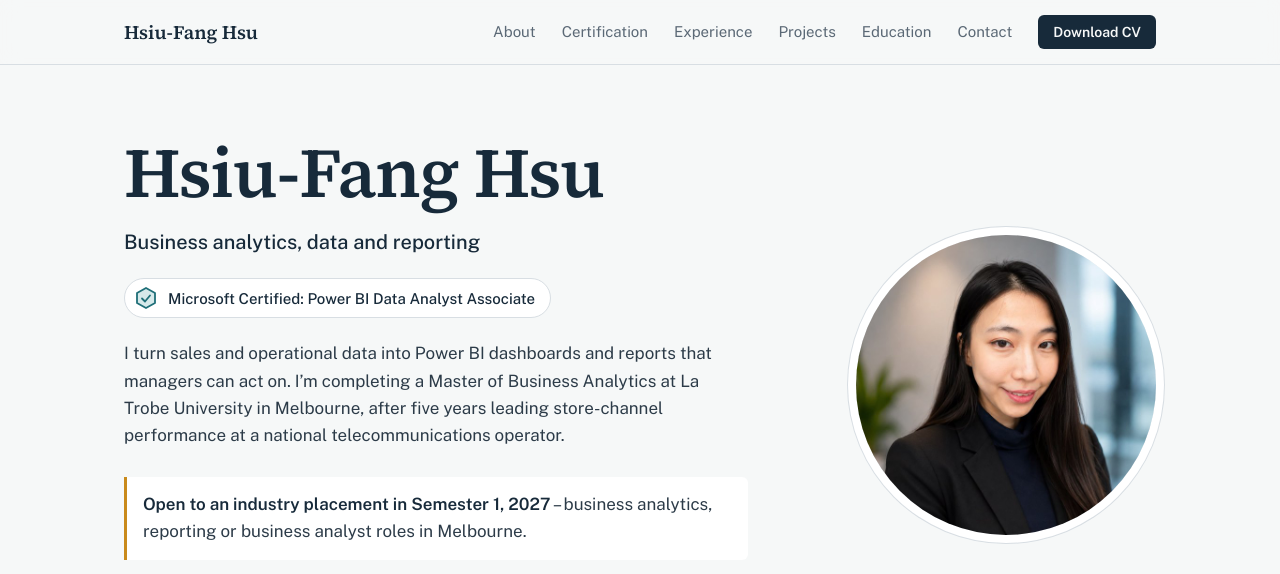
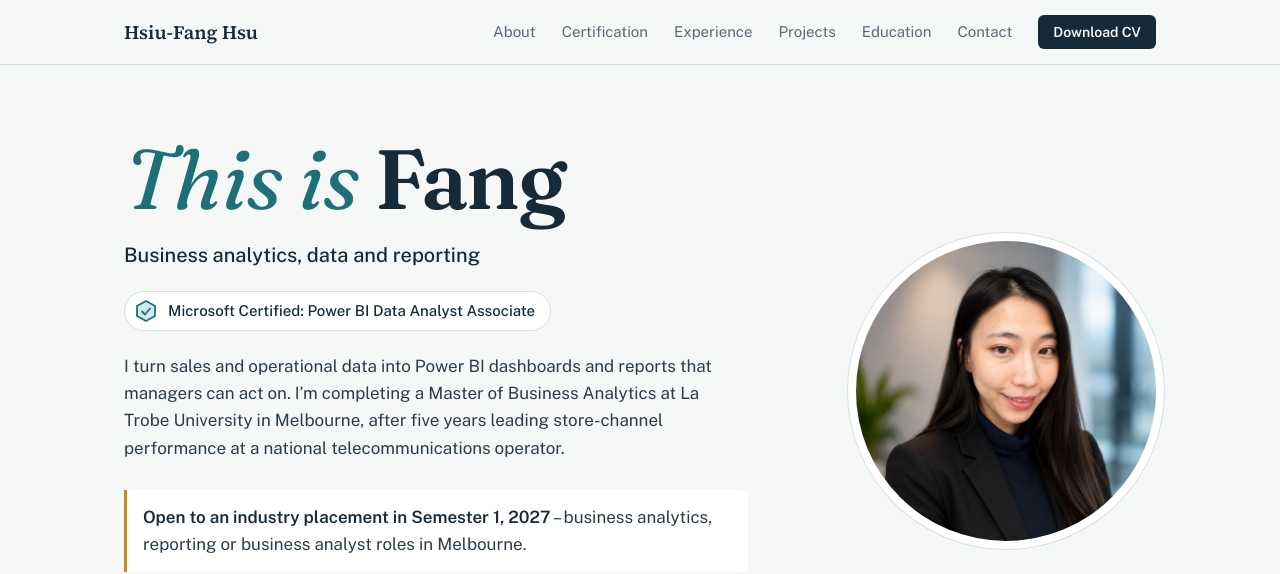
Before and after one commit to hsiufangg/hsiufangg.github.io, a plain HTML site: page index.html in a window 1280 px wide. Shown: the top 574 px of the page. Drawn offline with nearby package versions, Linux system fonts and the light colour scheme.

Commit message:
update name

```diff
--- a/index.html
+++ b/index.html
@@ -18,7 +18,7 @@
 <link rel="icon" href="favicon.svg" type="image/svg+xml">
 <link rel="preconnect" href="https://fonts.googleapis.com">
 <link rel="preconnect" href="https://fonts.gstatic.com" crossorigin>
-<link href="https://fonts.googleapis.com/css2?family=Public+Sans:ital,wght@0,400;0,500;0,600;1,400&family=Source+Serif+4:opsz,wght@8..60,500;8..60,600&display=swap" rel="stylesheet">
+<link href="https://fonts.googleapis.com/css2?family=Fraunces:ital,opsz,wght@0,9..144,600;1,9..144,400&family=Public+Sans:ital,wght@0,400;0,500;0,600;1,400&family=Source+Serif+4:opsz,wght@8..60,500;8..60,600&display=swap" rel="stylesheet">
 <script type="application/ld+json">
 {
   "@context": "https://schema.org",
@@ -101,7 +101,8 @@ nav.links .btn:hover{color:#fff}
 /* Hero */
 .hero{padding:72px 0 40px}
 .hero .wrap{display:grid;grid-template-columns:1fr 300px;gap:56px;align-items:center}
-.hero h1{font-family:var(--serif);font-weight:600;color:var(--ink);font-size:clamp(42px,6.4vw,70px);line-height:1.02;letter-spacing:-0.015em;margin:0 0 18px}
+.hero h1{font-family:"Fraunces",var(--serif);font-optical-sizing:auto;font-weight:600;color:var(--ink);font-size:clamp(48px,7.4vw,84px);line-height:1;letter-spacing:-0.025em;margin:0 0 18px}
+.hero h1 .hi{font-style:italic;font-weight:400;color:var(--teal);letter-spacing:-0.01em}
 .role{font-size:20px;color:var(--ink);margin:0 0 20px;font-weight:500}
 .intro{max-width:60ch;margin:0 0 28px;color:var(--text)}
 .status{display:flex;align-items:flex-start;gap:12px;margin:0 0 30px;padding:14px 16px;border-left:3px solid var(--amber);background:var(--surface);max-width:60ch;border-radius:0 6px 6px 0}
@@ -252,7 +253,7 @@ footer .wrap{display:flex;justify-content:space-between;flex-wrap:wrap;gap:8px}
   <section class="hero">
     <div class="wrap">
       <div>
-        <h1>Hsiu-Fang Hsu</h1>
+        <h1><span class="hi">This is</span> Fang</h1>
         <p class="role">Business analytics, data and reporting</p>
         <a class="cred" href="#certification">
           <svg viewBox="0 0 24 24" fill="none" stroke="currentColor" stroke-width="1.8" stroke-linecap="round" stroke-linejoin="round" aria-hidden="true"><path d="M12 2 21 7v10l-9 5-9-5V7Z" style="fill:var(--teal-soft)"/><path d="m8 12.5 3 3 5-6"/></svg>
```
